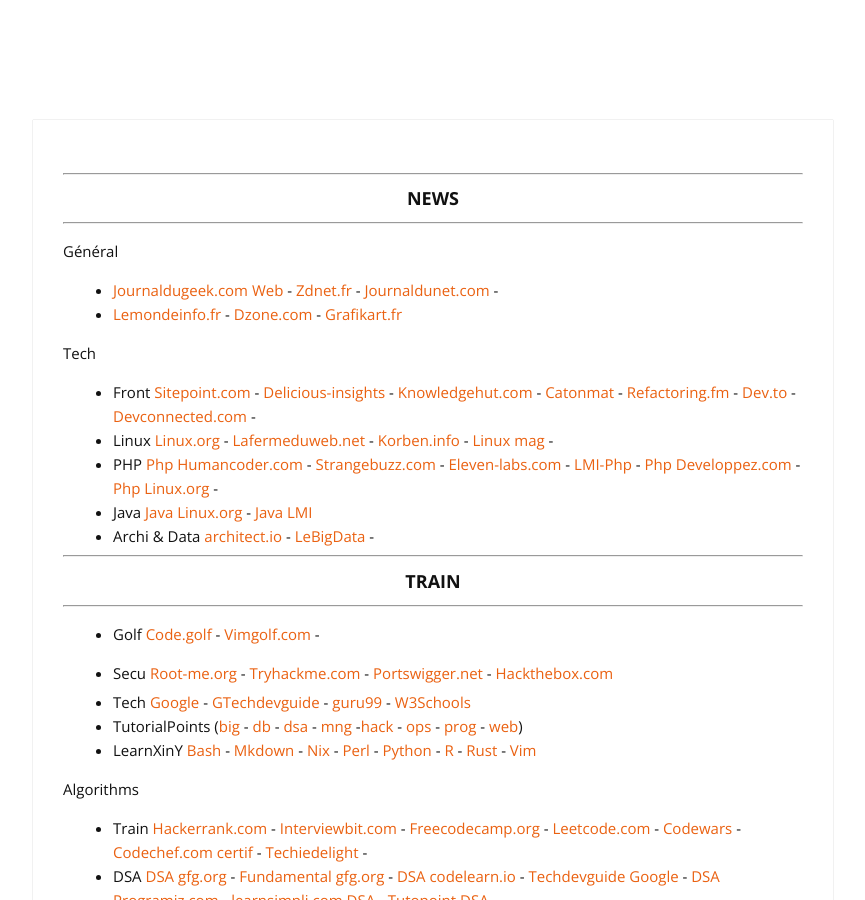
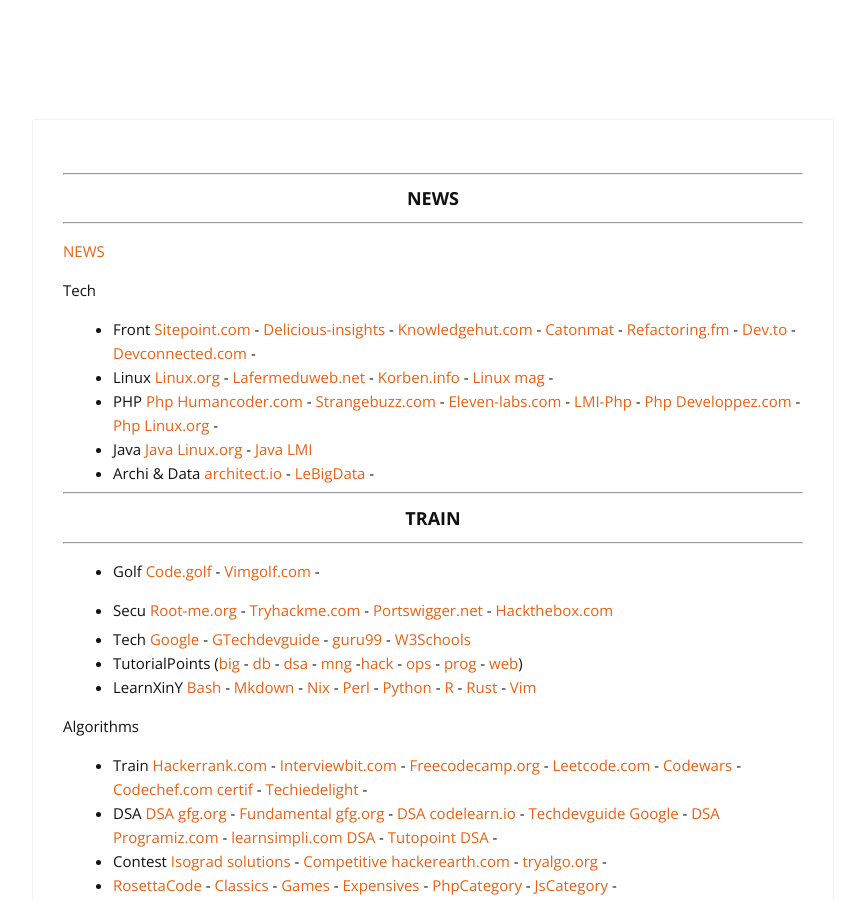
Before and after one commit to cylmat/cylmat.github.io, a Jekyll site: the page built from _pages/USEFUL.md, in a window 1280 px wide and 900 px high. Shown: the whole window, without its empty margins (207-1072 px from the left). Built offline with Jekyll 4.4.1, drawn with Linux system fonts in a browser that asks for light colours; nearby versions of some CDN libraries.

Commit message:
Update USEFUL.md

```diff
--- a/_pages/USEFUL.md
+++ b/_pages/USEFUL.md
@@ -8,9 +8,7 @@
 ### <center>NEWS</center>
 ---
 
-Général
-* [Journaldugeek.com Web](https://www.journaldugeek.com/category/sur-le-web) - [Zdnet.fr](https://www.zdnet.fr) - [Journaldunet.com](https://www.journaldunet.com/web-tech) -
-* [Lemondeinfo.fr](https://www.lemondeinformatique.fr/internet-et-e-business-11.html) - [Dzone.com](https://dzone.com/web-development-programming-tutorials-tools-news) - [Grafikart.fr](https://grafikart.fr/blog)
+[NEWS](https://github.com/cylmat/cylmat.github.io/blob/main/_pages/news.md)
 
 Tech
 * Front [Sitepoint.com](https://www.sitepoint.com) - [Delicious-insights](https://delicious-insights.com/fr/articles-et-tutos/) - [Knowledgehut.com](https://www.knowledgehut.com/blog/category/web-development) - [Catonmat](https://catonmat.net/) - [Refactoring.fm](https://refactoring.fm) - [Dev.to](https://dev.to) - [Devconnected.com](https://devconnected.com) -
```
